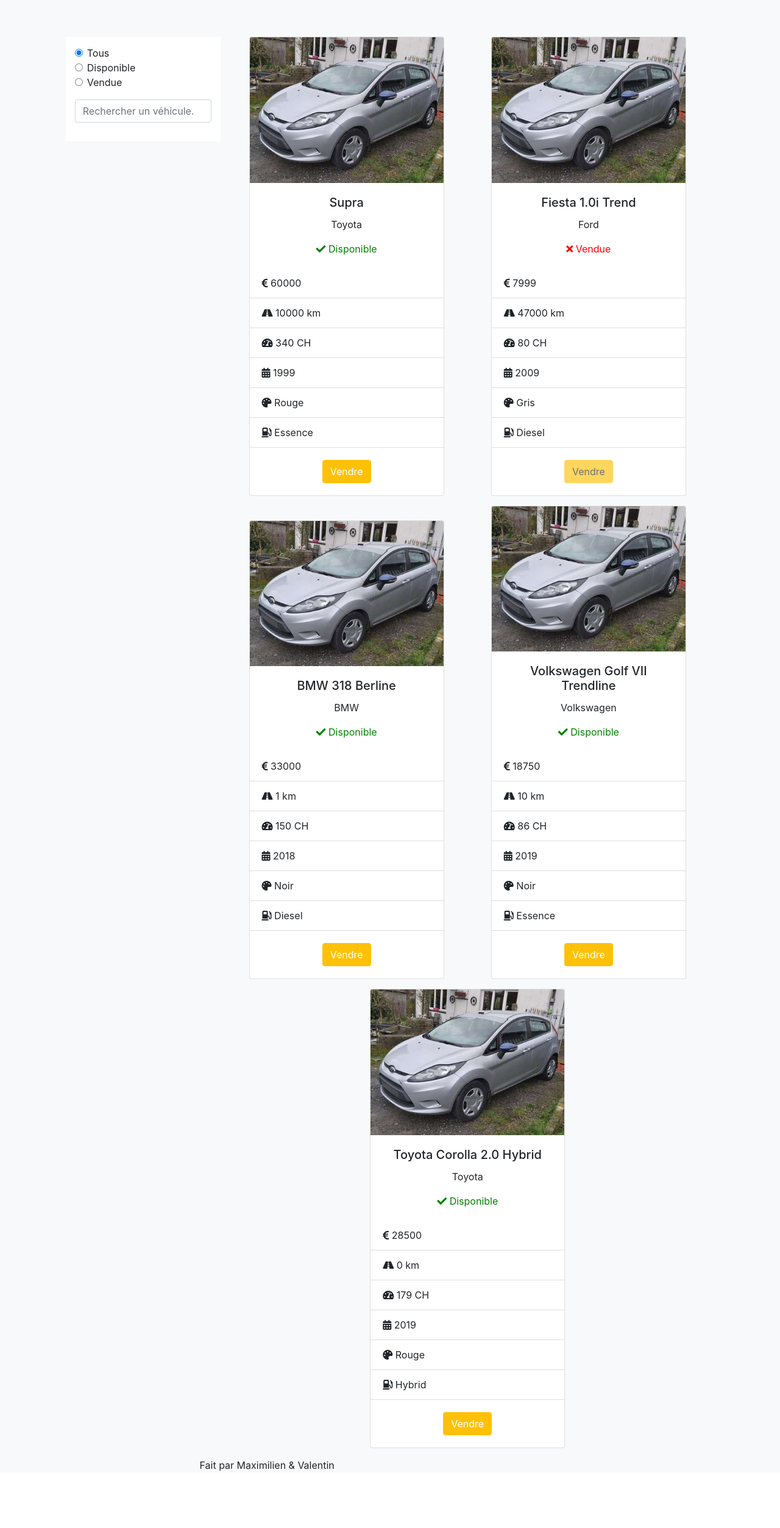
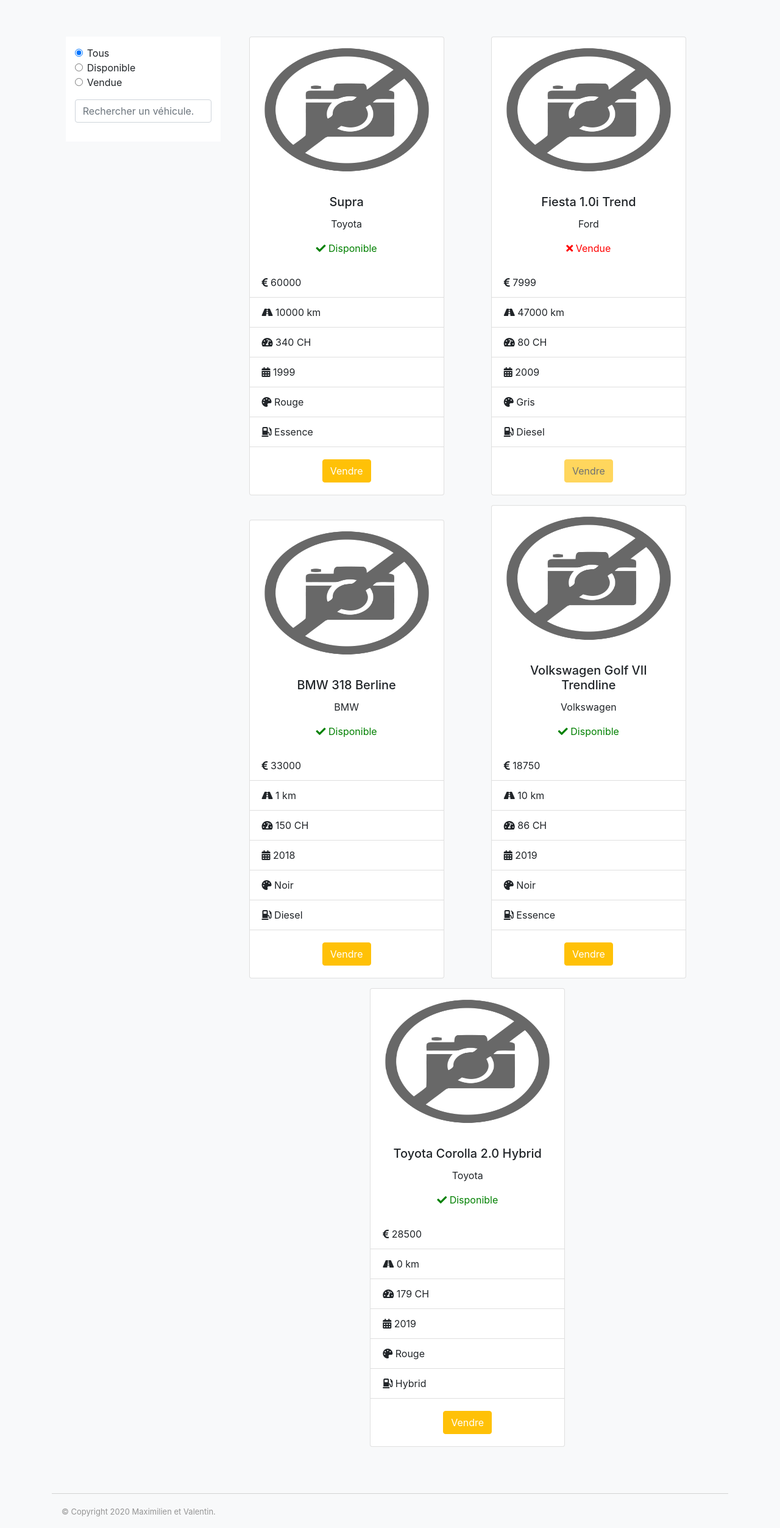
Before and after one commit to max2759/vente_voiture_ProjetWeb_PHP, a PHP site: page /CONTROL/cars.php in a window 1280 px wide. Shown: the part 56-2561 px from the top of the page at 61% size. Before the commit the page ends 2468 px from the top, so only its background shows below. Run offline with PHP 8.4, Linux system fonts and the light colour scheme; the visitor is signed in with stand-in values (Sample User, id 1); data comes from the database, SQL or seed files in the repository.

Commit message:
Ajout image

```diff
--- a/CONTROL/radioChoiceCar.php
+++ b/CONTROL/radioChoiceCar.php
@@ -8,16 +8,16 @@ $value = $_POST['value'];
 $cars = model::load("cars");
 
 if($value == 'option1'){
-    $cars->readDB('b.name, c.model, c.color, c.kilometer, c.horsepower, c.unitprice, c.fuel, c.isActive, c.year, c.cars_ID', '', 'brands b on b.brands_ID = c.brands_ID');
+    $cars->readDB('b.name, c.model, c.color, c.kilometer, c.horsepower, c.unitprice, c.fuel, c.isActive, c.year, c.cars_ID, c.picture', '', 'brands b on b.brands_ID = c.brands_ID');
     $cars->displayCardCars($cars);
 }elseif ($value == 'option2'){
 
-    $cars->readDB('b.name, c.model, c.color, c.kilometer, c.horsepower, c.unitprice, c.fuel, c.isActive, c.year, c.cars_ID','c.isActive = 1', 'brands b on b.brands_ID = c.brands_ID');
+    $cars->readDB('b.name, c.model, c.color, c.kilometer, c.horsepower, c.unitprice, c.fuel, c.isActive, c.year, c.cars_ID, c.picture','c.isActive = 1', 'brands b on b.brands_ID = c.brands_ID');
 
     $cars->displayCardCars($cars);
 }else{
 
-    $cars->readDB('b.name, c.model, c.color, c.kilometer, c.horsepower, c.unitprice, c.fuel, c.isActive, c.year, c.cars_ID','c.isActive = 0', 'brands b on b.brands_ID = c.brands_ID');
+    $cars->readDB('b.name, c.model, c.color, c.kilometer, c.horsepower, c.unitprice, c.fuel, c.isActive, c.year, c.cars_ID, c.picture','c.isActive = 0', 'brands b on b.brands_ID = c.brands_ID');
 
     $cars->displayCardCars($cars);
 }
--- a/CONTROL/searchCar.php
+++ b/CONTROL/searchCar.php
@@ -8,7 +8,7 @@ error_reporting(E_ALL);
 if (isset($_POST['search'])) {
     $searchCar = $_POST['search'];
     $cars = model::load("cars");
-    $cars->readDB('b.name, c.model, c.color, c.kilometer, c.horsepower, c.unitprice, c.fuel, c.isActive', " CONCAT(b.name, ' ', c.color, ' ', c.model,' ',c.fuel) LIKE '%" . $searchCar . "%'", 'brands b on b.brands_ID = c.brands_ID');
+    $cars->readDB('b.name, c.model, c.color, c.kilometer, c.horsepower, c.unitprice, c.fuel, c.isActive, c.picture', " CONCAT(b.name, ' ', c.color, ' ', c.model,' ',c.fuel) LIKE '%" . $searchCar . "%'", 'brands b on b.brands_ID = c.brands_ID');
     $cars->displayCardCars($cars);
 
 }
--- a/MODEL/cars.php
+++ b/MODEL/cars.php
@@ -9,9 +9,15 @@ class cars extends model
     function displayCardCars($cars)
     {
         foreach ($cars->data as $k) {
-            echo '<div class="card">
-            <img class="card-img-top" src="../VIEW/img/fordFiesta.png" alt="Card image cap">
-            <div class="card-body">';
+            echo '<div class="card">';
+
+            if($k->picture == NULL){
+                echo '<img class="card-img-top" src="../VIEW/img/no-image-icon.png" alt="Card image cap" height="238,49px">';
+            }else{
+                echo '<img class="card-img-top" src="../VIEW/img/'.$k->picture.'" alt="Card image cap">';
+                }
+
+            echo '<div class="card-body">';
             echo '<h5 class="card-title">' . $k->model . '</h5>';
             echo '<p class="card-text">' . $k->name . '</p>';
             if ($k->isActive == 1) {
@@ -39,4 +45,11 @@ class cars extends model
         }
     }
 
+    function updateImage($picture, $carsID){
+        $req= $this->stmt->prepare('CALL updateImage(:pPicture, :pCarsID)');
+        $req->bindParam(":pPicture", $picture, PDO::PARAM_STR, 255);
+        $req->bindParam(":pCarsID", $carsID, PDO::PARAM_INT);
+        $req->execute();
+    }
+
 }
--- a/MODEL/users.php
+++ b/MODEL/users.php
@@ -87,6 +87,7 @@ class users extends model
         $req->bindParam(':pUserID', $userID, PDO::PARAM_INT);
         $req->execute();
     }
+
     // appel la procédure stocké qui permet de modifier des utilisateurs et de modifier son mdp
     function updateUserAndPassword($name, $firstname,$password, $userID){
         $req = $this->stmt->prepare('CALL updateUserAndPassword(:pName, :pFirstname,:pPassword, :pUserID)');
--- a/VIEW/Form.php
+++ b/VIEW/Form.php
@@ -4,9 +4,9 @@ class Form
 {
     public $form;
 
-    public function __construct($method, $action, $name, $id)
+    public function __construct($method, $action, $name, $id, $enctype= null)
     {
-        $this->form = '<form method=' . $method . ' action=' . $action . ' name=' . $name . ' id=' . $id . '>';
+        $this->form = '<form method=' . $method . ' action=' . $action . ' name=' . $name . ' id=' . $id . ' enctype='.$enctype.'>';
     }
 
     public function setText($label, $placeHolder, $name, $id)
--- a/VIEW/cars.php
+++ b/VIEW/cars.php
@@ -5,7 +5,7 @@ if (!(isset($_SESSION['isAdmin']))) {
     exit();
 }
 
-$userID = $_SESSION['userID'];
+/*** Form Sell Car ***/
 $formCars = new Form("POST", "../CONTROL/sellCar.php", "formAddCar", "formAddCar");
 $formCars->setText("Marque", "marque", "marque", "marque");
 $formCars->setText("Modèle", "modèle", "modele", "modele");
@@ -16,10 +16,14 @@ $formCars->setText("Prix", "prix", "prix", "prix");
 $formCars->setText("Carburant", "carburant", "carburant", "carburant");
 $formCars->setText("Année", "année", "annee", "annee");
 $formCars->setNumber("Prix de vente", "prix_de_vente", "prix_de_vente");
-$formCars->setHidden('carsEmployeeId', 'carsEmployeeId', $userID);
 $formCars->setDate();
 
 $formCars->modalSend("validateCar", "validateCar");
+
+/*** Form Add Car ***/
+/*$formUploadImage = new Form("POST", "../CONTROL/testInsertImage.php", "imgUpload", "imgUpload" , "multipart/form-data");
+$formUploadImage->setPicture("image");
+$formUploadImage->submit("subImg", "Ajouter image","subImg");*/
 
 
 ?>
@@ -77,6 +81,7 @@ $formCars->modalSend("validateCar", "validateCar");
             <input type="search" name="searchCar" id="searchCar" placeholder="Rechercher un véhicule..."
                    class="form-control">
         </div>
+
         <!-- Button trigger modal -->
         <!--<div class="add-box">
             <button type="button" class="btn btn-info col-auto" data-backdrop="static" data-toggle="modal" data-target="#modalAddCars">
@@ -85,10 +90,9 @@ $formCars->modalSend("validateCar", "validateCar");
         </div>-->
     </div>
 
-    <!--test List voiture-->
+    <!-- Display Car -->
     <div class="car-listing" id="results">
         <?php $cars->displayCardCars($cars) ?>
-
     </div>
 
 
--- a/VIEW/css/style.css
+++ b/VIEW/css/style.css
@@ -1,4 +1,5 @@
-/*#### Navbar #######*/
+/****************************************** NAVBAR ***********************************************************/
+
 .navbar .navbar-collapse {
     text-align: center;
 }
@@ -16,20 +17,16 @@ nav {
     background-color: transparent;
 }
 
+.logoutBox {
+    display: flex;
+}
+
+/****************************************** BTN  ***********************************************************/
+
 .btn-logout{
     border: none;
     background-color: transparent;
 }
-
-.logoutBox {
-    display: flex;
-}
-
-
-.row.justify-content-between {
-    margin: 10px 10px 10px 5px;
-}
-
 
 .btn-warning{
     color: #ffffff;
@@ -39,7 +36,10 @@ nav {
     color: #ffff;
 }
 
-
+.row.justify-content-between {
+    margin: 10px 10px 10px 5px;
+}
+/****************************************** LOGIN ***********************************************************/
 
 .login-jumbotron{
     margin: 0 auto;
@@ -72,7 +72,7 @@ nav {
 }
 
 
-/*### Employee page ###*/
+/****************************************** EMPLOYEES ***********************************************************/
 
 .search-tool{
     margin-top: 15px;
@@ -97,13 +97,15 @@ nav {
     display: inline-block;
 }
 
-
+table{
+    background-color: #ffffff;
+}
 
 input#searchEmpl {
     margin: auto;
 }
 
-/*##### Car page ######*/
+/****************************************** CAR ***********************************************************/
 
 .search-tool-car{
     float: left;
@@ -117,6 +119,7 @@ input#searchEmpl {
 
 .car-page{
     margin-top: 60px;
+    margin-bottom: 60px;
 }
 
 .car-listing{
@@ -158,3 +161,15 @@ input#searchEmpl {
 .car-unavailable{
     color: red;
 }
+
+/****************************************** FOOTER ***********************************************************/
+
+footer{
+    border-top: 1px solid lightgray;
+    padding: 16px;
+}
+
+.sentence{
+    font-size: 13px;
+    color: #949494;
+}
--- a/VIEW/employees.php
+++ b/VIEW/employees.php
@@ -1,7 +1,7 @@
 <?php
 
 if($_SESSION['isAdmin'] == false){
-    header('Location: ../CONTROL/home.php');
+
     exit();
 }
 
--- a/VIEW/footer.php
+++ b/VIEW/footer.php
@@ -1,7 +1,9 @@
 <div class="footer navbar-fixed-bottom">
-    <div class="row">
-        <footer class="col-md-6 offset-md-3">
-            Fait par Maximilien & Valentin
+    <div class="container">
+        <footer>
+            <span class="sentence">
+                © Copyright 2020 Maximilien et Valentin.
+            </span>
         </footer>
     </div>
 </div>
--- a/VIEW/js/sellCar.js
+++ b/VIEW/js/sellCar.js
@@ -14,7 +14,9 @@ $(document).ready(function(){
     $(document).on('click','.sellCar', function () {
         $("#modalSellCar").modal({backdrop: 'static', keyboard: false, show: true});
 
-        $tr = $(this).closest('tr');
+
+
+       /* $tr = $(this).closest('tr');
 
         // récupère la ligne dans laquelle le bouton modifier a été cliqué et les mets dans un tableau
         var data = $tr.children('td').map(function () {
@@ -29,7 +31,7 @@ $(document).ready(function(){
         prix.val(data[8]);
         annee.val(data[9]);
         carburant.val(data[10]);
-        prixDeVente.val(data[8]);
+        prixDeVente.val(data[8]);*/
     })
 
     marque.prop("readonly", true);
```
Also changed, not shown: CONTROL/testInsertImage.php (added, +10 -0 lines), VIEW/img/bmw.jpg (added), VIEW/img/corolla.jpg (added), VIEW/img/fiesta.jpg (added), VIEW/img/fordFiesta.png (deleted), VIEW/img/golf.jpg (added), VIEW/img/no-image-icon.png (added), VIEW/img/supra.jpg (added).
